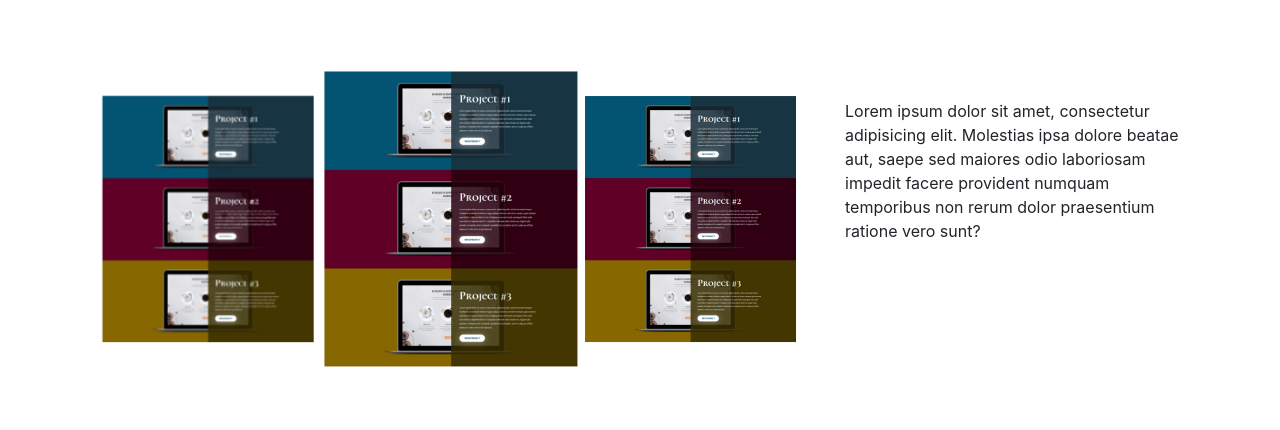
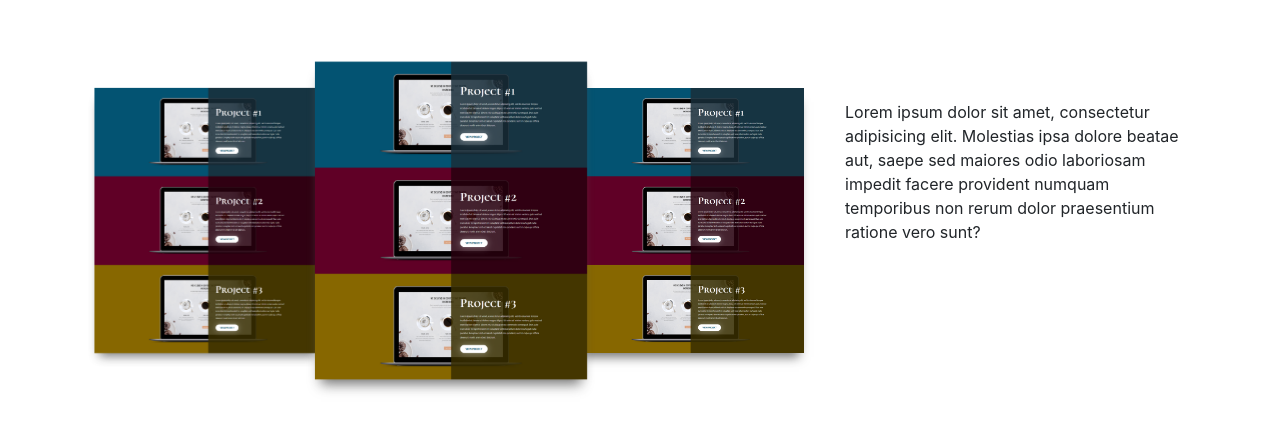
Before and after one commit to Geniorama/carousel-auto, a plain HTML site: page index.html in a window 1280 px wide. Drawn offline with nearby package versions, Linux system fonts and the light colour scheme.

Commit message:
Sombras a imágenes

```diff
--- a/css/style.css
+++ b/css/style.css
@@ -6,7 +6,14 @@
 }
 
 .carrusel .item-carrusel{
-	padding: 1em;
+	padding: .5em;
+
+}
+
+.carrusel .item-carrusel img{
+	-webkit-box-shadow: 0px 9px 10px -5px rgba(99,99,99,0.91);
+-moz-box-shadow: 0px 9px 10px -5px rgba(99,99,99,0.91);
+box-shadow: 0px 9px 10px -5px rgba(99,99,99,0.91);
 }
 
 .carrusel .item-carrusel:nth-child(3){
```
